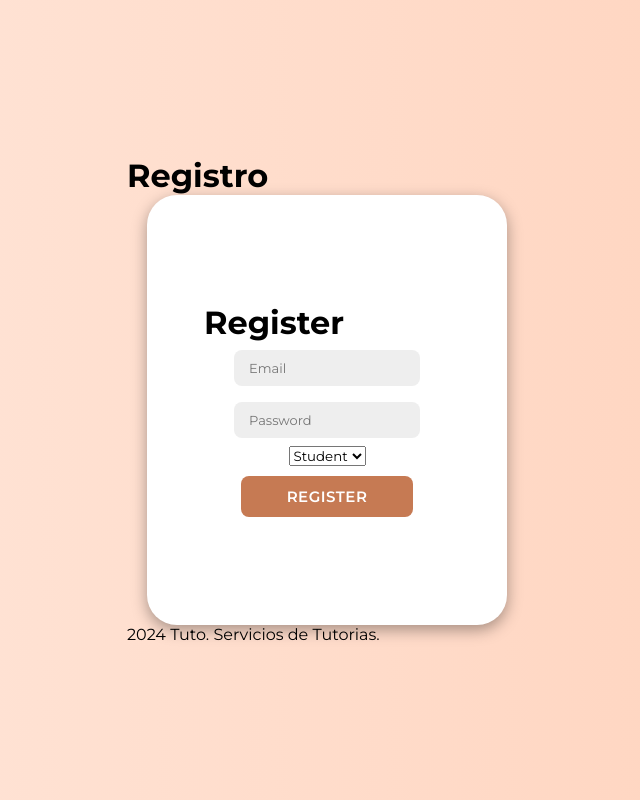
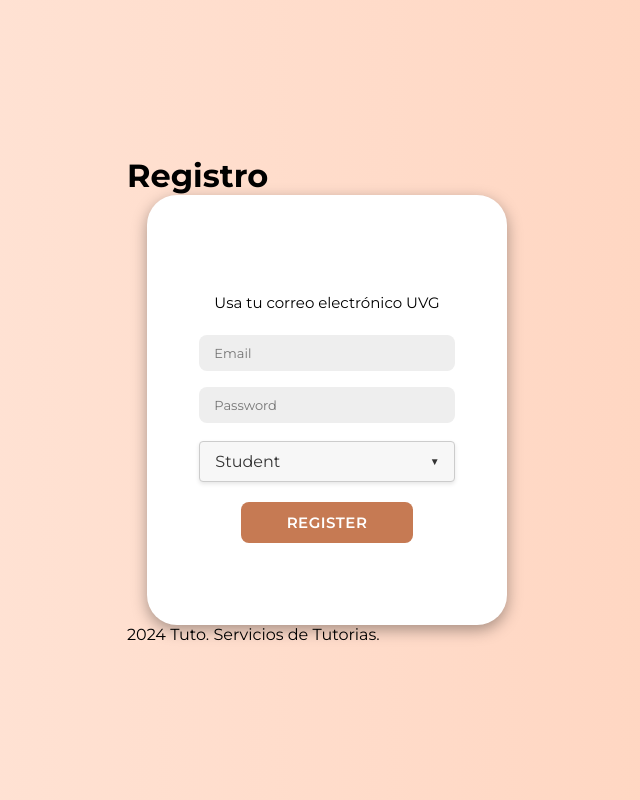
Before and after one commit to CindyGualim/Ingenieria-de-Software-, a React (Create React App) app in the folder reactjs/: page / in a window 1280 px wide. Both pictures are taken after typing "name@example.com", "Sample123" into the empty fields and a click on the button "REGISTRARSE". Shown: the whole page, without its empty margins (313-953 px from the left). Built offline with nearby package versions, Linux system fonts and the light colour scheme.

Commit message:
Change the looks of the register view with css
Some minor changes to the css of Login, Added a css to the register and orgnanized a little bit the whole project.

```diff
--- /dev/null
+++ b/package.json
@@ -0,0 +1,5 @@
+{
+  "dependencies": {
+    "bcryptjs": "^2.4.3"
+  }
+}
--- a/reactjs/src/index.js
+++ b/reactjs/src/index.js
@@ -1,13 +1,13 @@
 import React from 'react';
 import ReactDOM from 'react-dom/client';
 import './index.css';
-import App from './App';
+import Login from './views/Login';
 import reportWebVitals from './reportWebVitals';
 
 const root = ReactDOM.createRoot(document.getElementById('root'));
 root.render(
   <React.StrictMode>
-    <App />
+    <Login />
   </React.StrictMode>
 );
 
--- a/reactjs/src/App.css
+++ b/reactjs/src/views/Login.css
@@ -12,6 +12,10 @@
     display: flex;
     justify-content: center;
     align-items: center;
+}
+
+#Loginsuggestions{
+    text-align: center;
 }
 
 @media (max-width: 600px) {
--- a/reactjs/src/App.js
+++ b/reactjs/src/views/Login.js
@@ -1,10 +1,10 @@
 import React, { useState, useEffect } from 'react';
-import './App.css';
-import Header from './components/Header';
-import Button from './components/Button';
-import Footer from './components/Footer';
+import './Login.css';
+import Header from '../components/Header';
+import Button from '../components/Button';
+import Footer from '../components/Footer';
 import Register from './Register';
-import { handleRegisterClick, handleLoginClick } from './ContainerActions';
+import { handleRegisterClick, handleLoginClick } from '../ContainerActions';
 
 // Custom Input Component
 const Input = ({ type, placeholder, value, onChange }) => (
@@ -42,9 +42,40 @@ function App() {
 }, []);
 
 
-  const handleLogin = async (event) => {
-    // ... tu función de inicio de sesión existente ...
-  };
+const handleLogin = async (event) => {
+  event.preventDefault();
+  console.log("Attempting to login with:", { email, password });
+
+  try {
+    const response = await fetch('/login', {
+      method: 'POST',
+      headers: { 'Content-Type': 'application/json' },
+      body: JSON.stringify({ email, password })
+    });
+
+    console.log("Server response:", response);
+
+    if (!response.ok) {
+      try {
+        const errorData = await response.json();
+        console.error('Server responded with:', errorData);
+        alert(`Login failed: ${errorData.message}`);
+      } catch (jsonError) {
+        const errorText = await response.text();
+        console.error('Server responded with non-JSON:', errorText);
+        alert(`Login failed: ${errorText}`);
+      }
+      return;  // Exit the function after handling the error
+    }
+
+    const data = await response.json();
+    console.log('Login Successful:', data);
+    alert('Login Successful!');
+  } catch (error) {
+    console.error('Login error:', error);
+    alert('Login failed: Unexpected error occurred.');
+  }
+};
 
   // Alternar entre la vista de inicio de sesión y registro
   const toggleView = () => {
@@ -62,7 +93,7 @@ function App() {
           // Vista de inicio de sesión
           <div className='form-container sign-in'>
             <form onSubmit={handleLogin}>
-              <span>Usa tu correo electrónico y contraseña para iniciar sesión</span>
+              <span id='Loginsuggestions'>Usa tu correo electrónico y contraseña para iniciar sesión</span>
               <Input type="email" placeholder="Correo Electrónico" value={email} onChange={e => setEmail(e.target.value)} />
               <Input type="password" placeholder="Ingresa tu contraseña" value={password} onChange={e => setPassword(e.target.value)} />
               <Button type="submit">Iniciar Sesión</Button>
--- /dev/null
+++ b/reactjs/src/views/Register.css
@@ -0,0 +1,37 @@
+.select-container {
+    position: relative;
+    display: inline-block;
+    width: 100%;
+    margin: 10px 0;
+  }
+
+  .select-container select {
+    width: 100%;
+    padding: 10px 15px;
+    background-color: #f7f7f7; /* Fondo gris claro */
+    color: #333; /* Texto oscuro */
+    border-radius: 4px;
+    border: 1px solid #cccccc; /* Borde gris */
+    appearance: none; /* Remueve la flecha predeterminada */
+    -webkit-appearance: none;
+    -moz-appearance: none;
+    cursor: pointer;
+    font-size: 16px;
+    box-shadow: 0 2px 4px rgba(0,0,0,0.1); /* Sombra suave */
+  }
+
+  .select-container:after {
+    content: '\25BC'; /* Unicode para flecha hacia abajo */
+    position: absolute;
+    top: 50%;
+    right: 15px;
+    transform: translateY(-50%);
+    color: #333; /* Flecha de color oscuro */
+    pointer-events: none; /* El icono no debe afectar la funcionalidad del select */
+    font-size: 10px; /* Tamaño de la flecha */
+  }
+
+  /* Puedes agregar estilos adicionales para cuando se pasa el mouse por encima */
+  .select-container select:hover {
+    background-color: #eaeaea; /* Fondo un poco más oscuro al pasar el ratón por encima */
+  }
--- a/reactjs/src/Register.js
+++ b/reactjs/src/views/Register.js
@@ -1,7 +1,8 @@
 // Register.js
 import React, { useState } from 'react';
-import { handleRegisterClick, handleLoginClick } from './ContainerActions';
-
+import { handleRegisterClick, handleLoginClick } from '../ContainerActions';
+import Button from '../components/Button';
+import './Register.css';
 
 const Register = () => {
   const [email, setEmail] = useState('');
@@ -10,19 +11,17 @@ const Register = () => {
 
   const handleRegister = async (event) => {
     event.preventDefault();
-    // Aquí añadirías la lógica para enviar los datos al servidor
     console.log('Registrando', { email, password, role });
-    // ...
   };
 
    const toggleView = () => {
-    handleRegisterClick();  // Usa la función importada para cambiar a la vista de registro
+    handleRegisterClick();
   };
 
   return (
     <div className="register-container">
-      <h1>Register</h1>
       <form onSubmit={handleRegister}>
+        <span>Usa tu correo electrónico UVG</span>
         <input
           type="email"
           value={email}
@@ -37,10 +36,13 @@ const Register = () => {
           placeholder="Password"
           required
         />
-        <select value={role} onChange={(e) => setRole(e.target.value)}>
-          <option value="student">Student</option>
-          <option value="tutor">Tutor</option>
-        </select>
+        <div className="select-container">
+          <select value={role} onChange={(e) => setRole(e.target.value)}>
+            <option value="student">Student</option>
+            <option value="tutor">Tutor</option>
+          </select>
+        </div>
+
         <button type="submit">Register</button>
       </form>
     </div>
```
Also changed, not shown: reactjs/src/views/App1.css (renamed from reactjs/src/App1.css), 1 other file (tests, documents, lock files or other folders).
